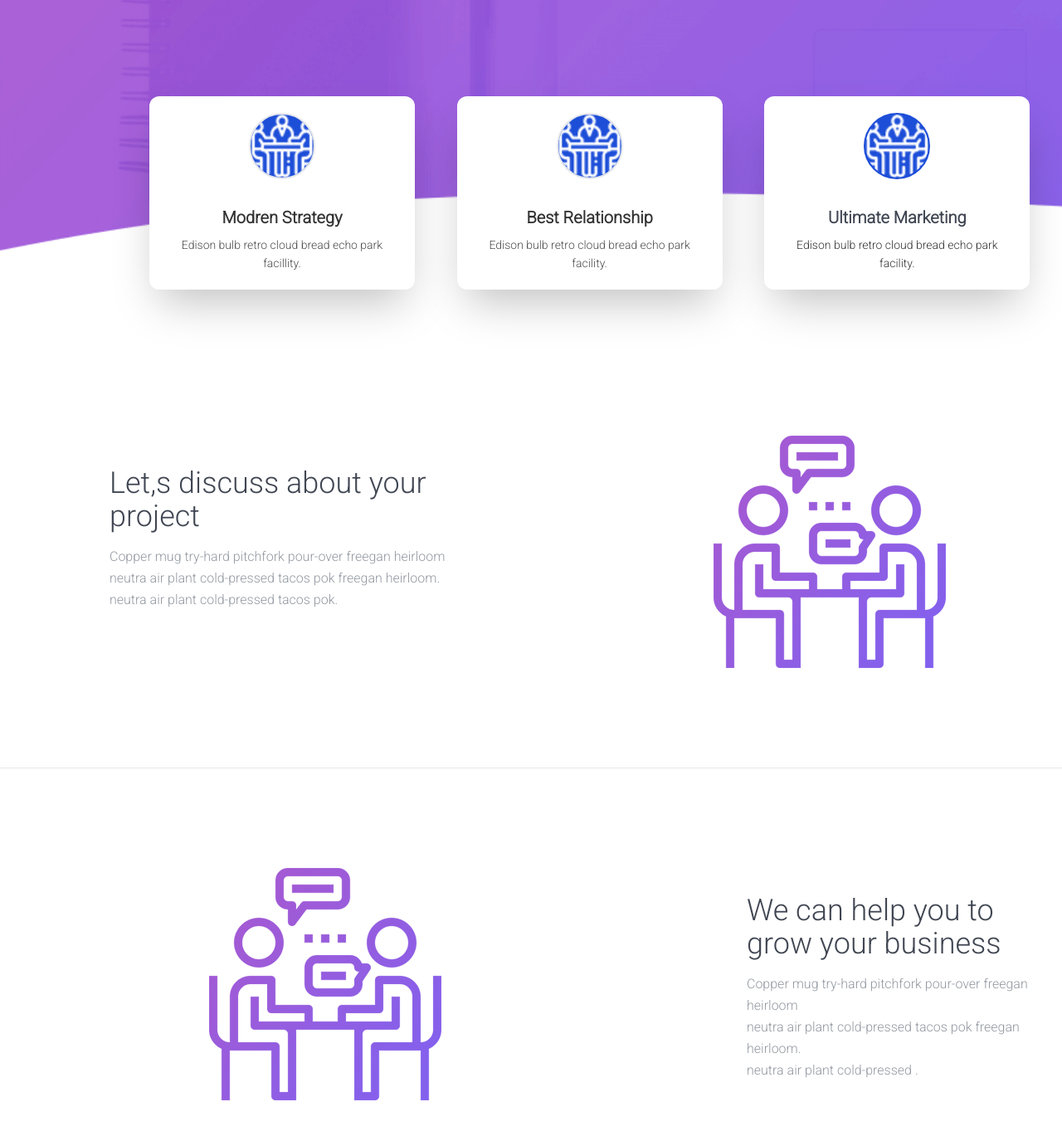
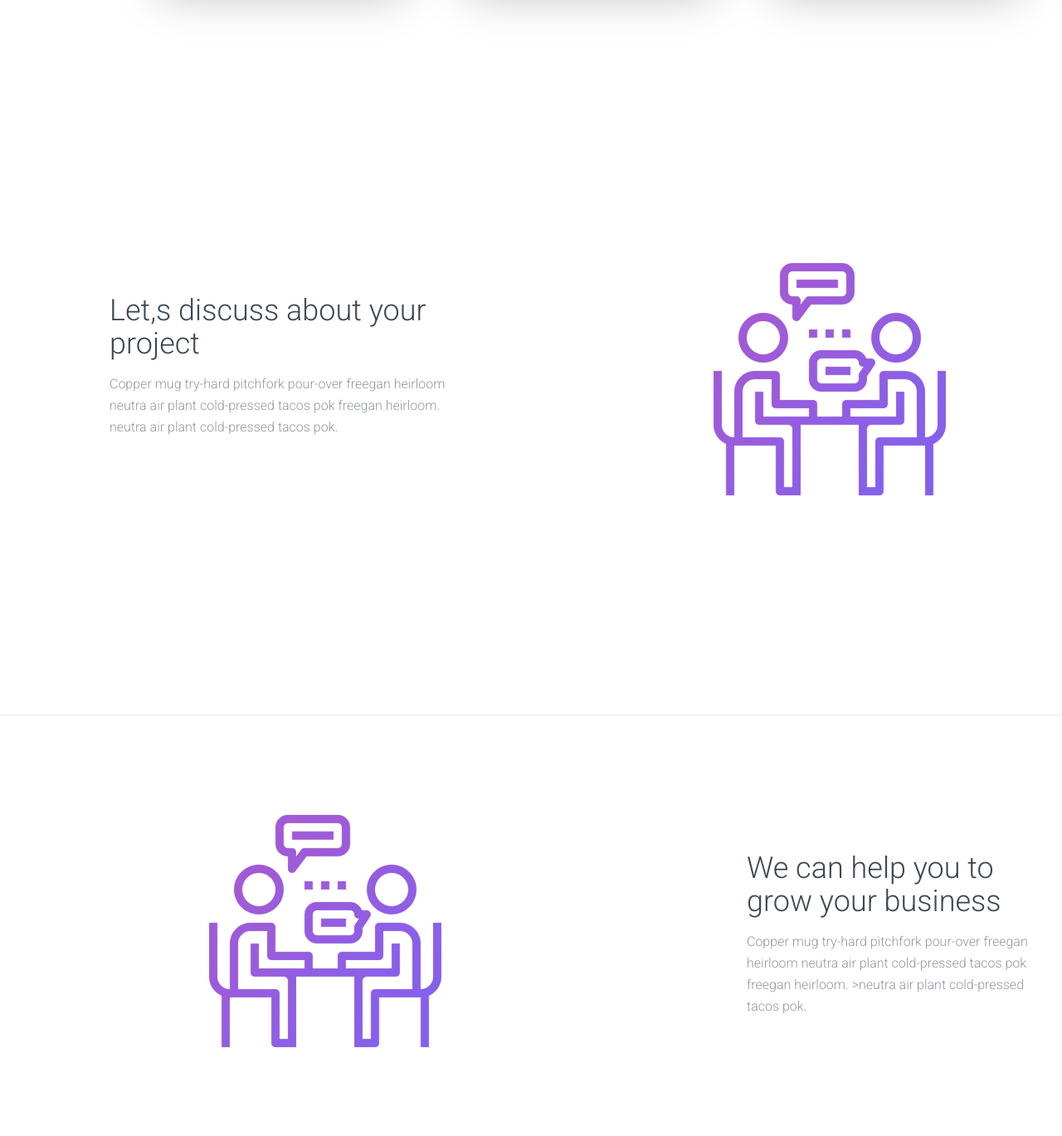
Before and after one commit to muhammad423/tailwind, a website: page index.html in a window 1280 px wide. Shown: the part 900-2269 px from the top of the page at 83% size. Drawn offline with Linux system fonts and the light colour scheme; files whose address does not match are found by name.

Commit message:
new final changes

```diff
--- a/index.html
+++ b/index.html
@@ -33,7 +33,7 @@
 
           <!-- /////////////////////////////////////////////// -->
 
-          <div class="container mx-auto flex px-5 py-24 items-center justify-center flex-col mt-40">
+          <div class="container mx-auto flex px-5 py-24 items-center justify-center flex-col ">
             <div class="text-center lg:w-2/3 w-full text-white ">
               <h1 class="title-font sm:text-4xl text-2xl mb-10 font-medium opacity-80">We provided the best strategy <br> to grow up your business</h1>
               <p class="mb-8 leading-relaxed text-sm opacity-75">Meggings kinfolk echo park stumptown DIY, kale chips beard jianbing <br>  tousled Chambray fund, kitsch vice disrupt ramps.</p>
@@ -44,9 +44,9 @@
             </div>
           </div>
 
-          <div class="relative top-52 ">
+          <div class="relative top-52 sm:top-0">
             <div class="container px-5 py-24 mx-auto">
-                <div class="flex flex-wrap -m-4 sm:ml-36 sm:pb-48">
+                <div class="flex flex-wrap -m-4 sm:ml-36 ">
                   <div class="lg:w-1/3 lg:mb-0 mb-6 p-4">
                     <div class="h-full text-center  w-80 p-5  bg-white shadow-2xl rounded-xl">
                       <img alt="testimonial" class="w-20 h-20 mb-8 object-cover object-center rounded-full inline-block border-2 border-gray-200 bg-blue-700" src="./img/featured-item-01.png">
@@ -75,13 +75,13 @@
 
 <!-- /////////////////////////////////////////////////////////////////////////// -->
 
-<section class="text-gray-600 body-font">
+<section class="text-gray-600 body-font py-36">
     <div class="container mx-auto flex px-5 py-24 md:flex-row flex-col items-center md:ml-28">
       <div class="lg:flex-grow md:w-1/2 lg:pr-24 md:pr-16 flex flex-col md:items-start md:text-left mb-16 md:mb-0 items-center text-center">
         <h1 class="title-font sm:text-4xl text-xl mb-4 font-medium text-gray-900 opacity-80 ">
           Let,s discuss about your project
         </h1>
-        <p class="mb-8 leading-relaxed opacity-60">Copper mug try-hard pitchfork pour-over freegan heirloom <br> neutra air plant cold-pressed tacos pok freegan heirloom. <br>neutra air plant cold-pressed tacos pok.</p>
+        <p class="mb-8 leading-relaxed opacity-60 ">Copper mug try-hard pitchfork pour-over freegan heirloom <br> neutra air plant cold-pressed tacos pok freegan heirloom. <br>neutra air plant cold-pressed tacos pok.</p>
       </div>
       <div class="lg:max-w-lg lg:w-full md:w-1/2 w-5/6 sm:ml-48">
         <img class="object-cover object-center rounded" alt="hero" src="./img/left-image.png">
@@ -95,15 +95,15 @@
   <hr>
 <br>
   <section class="text-gray-600 body-font">
-    <div class="container mx-auto flex px-5 py-24 md:flex-row flex-col items-center md:mx-auto">
+    <div class="container mx-auto flex px-5 py-24 md:flex-row flex-col items-center md:mx-auto lg:mr-52">
       <div class="lg:max-w-lg lg:w-full md:w-1/2 w-5/6 mb-10 md:mb-0 xs:mr-20 sm:ml-48">
         <img class="object-cover object-center rounded mb-10 ml-10" alt="hero" src="./img/left-image.png">
       </div>
       <div class="lg:flex-grow md:w-1/2 lg:pl-24 md:pl-16 flex flex-col md:items-start md:text-left items-center text-center">
-        <h1 class="title-font sm:text-4xl text-3xl mb-4 font-medium text-gray-900 opacity-80">
+        <h1 class="title-font sm:text-4xl text-3xl mb-4 font-medium text-gray-900 opacity-80 w-full">
           We can help you to grow your business
         </h1>
-        <p class="mb-8 leading-relaxed opacity-60">Copper mug try-hard pitchfork pour-over freegan heirloom <br> neutra air plant cold-pressed tacos pok  freegan heirloom. <br>neutra air plant cold-pressed .</p>
+        <p class="mb-8 leading-relaxed opacity-60">Copper mug try-hard pitchfork pour-over freegan heirloom  neutra air plant cold-pressed tacos pok freegan heirloom. >neutra air plant cold-pressed tacos pok.</p>
         </div>
       </div>
     </div>
--- a/src/input.css
+++ b/src/input.css
@@ -10,7 +10,7 @@ body{
 .sec-one{
     background-image: url(../img/bg1.png);
     background-size: cover;
-    height: 100%;
+
 }
 .work-sec{
     background-image: url(../img/work-process-bg.png);
```
Also changed, not shown: dist/output.css.
